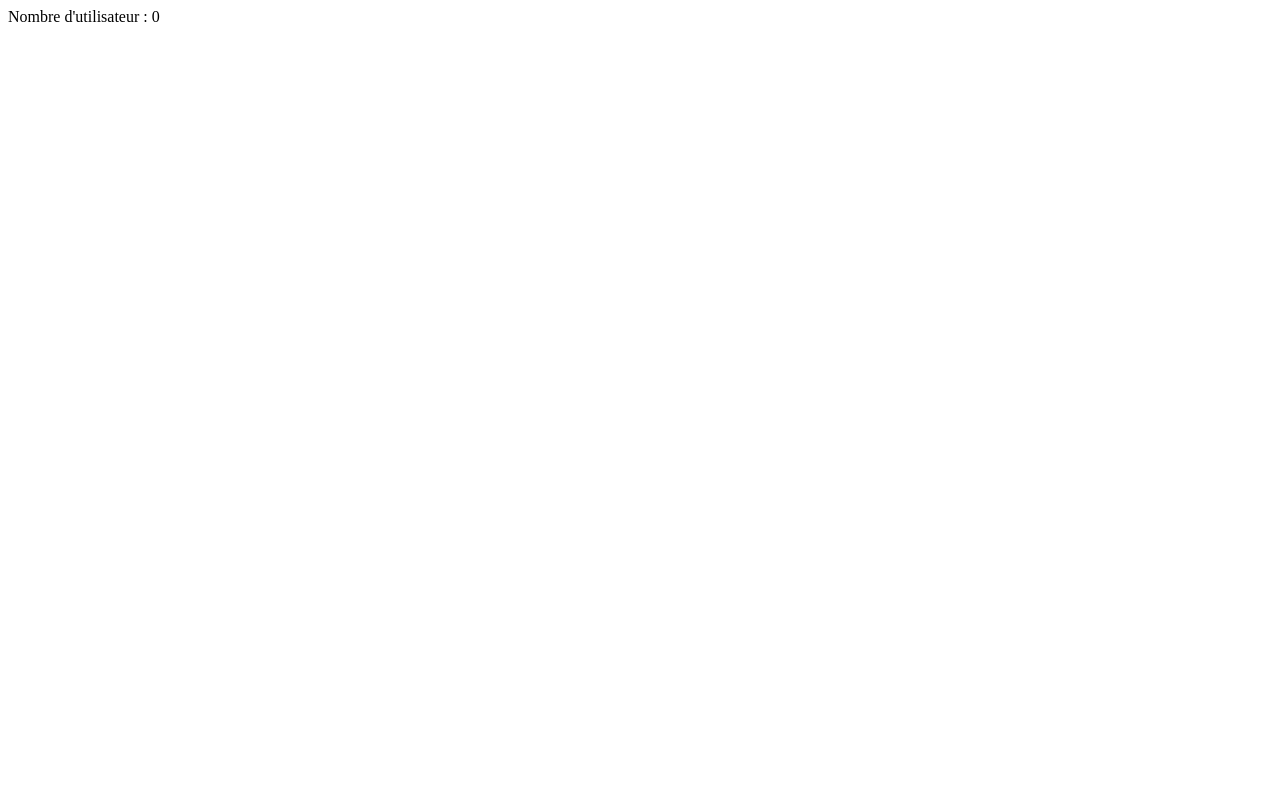
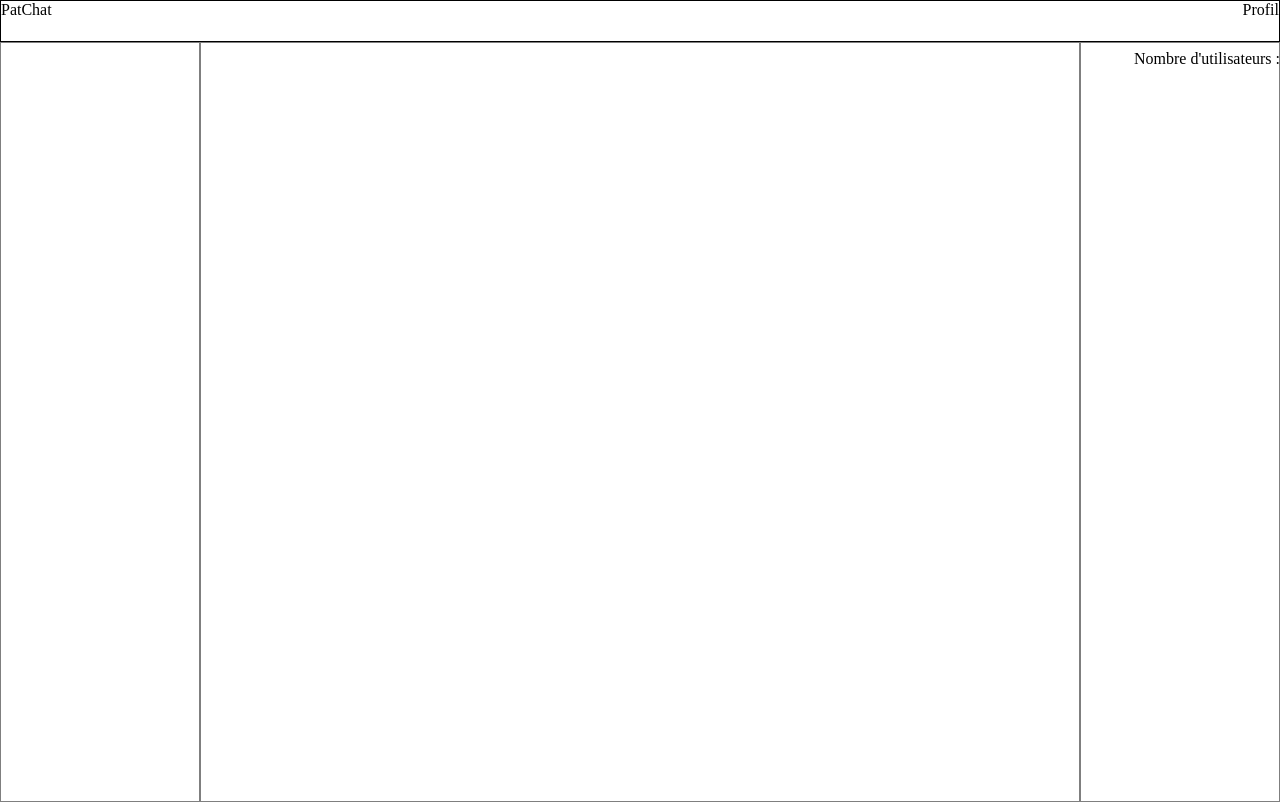
Before and after one commit to remiDeBuyser/ChatNodeJS, a website: page public/index.html in a window 1280 px wide. Drawn offline with nearby package versions, Linux system fonts and the light colour scheme; no server answers.

Commit message:
template

```diff
--- a/package.json
+++ b/package.json
@@ -14,6 +14,7 @@
   "dependencies": {
     "express": "^4.17.2",
     "http": "^0.0.1-security",
+    "nodemon": "^2.0.15",
     "npm": "^8.3.0",
     "socket.io": "^4.4.0"
   }
--- a/public/index.html
+++ b/public/index.html
@@ -3,9 +3,45 @@
 <head>
     <meta charset="UTF-8">
     <title>Title</title>
+    <style>
+        body {
+            margin:0;
+            min-height: 100vh;
+        }
+        .nbPers {
+            position: absolute;
+            top: 50px;
+            right: 0;
+        }
+        .grid-container {
+            display: grid;
+            grid-template-columns: 200px auto 200px;
+            height: calc( 100vh - 40px );
+        }
+        .grid-container div {
+            border: 1px solid rgba(0,0,0,0.5);
+        }
+        nav {
+            display: flex;
+            justify-content: space-between;
+            height: 40px;
+            border: 1px solid black;
+        }
+    </style>
 </head>
 <body>
-    <span>Nombre d'utilisateur : </span><span id="pers">0</span>
+    <div class="nbPers">
+        <span>Nombre d'utilisateurs : </span><span id="pers"></span>
+    </div>
+    <nav>
+        <div>PatChat</div>
+        <div>Profil</div>
+    </nav>
+    <div class="grid-container">
+        <div class="groupes"></div>
+        <div class="messages"></div>
+        <div class="connected"></div>
+    </div>
 
     <script src="/socket.io/socket.io.js"></script>
     <script>
```
Also changed, not shown: 1 other file.
